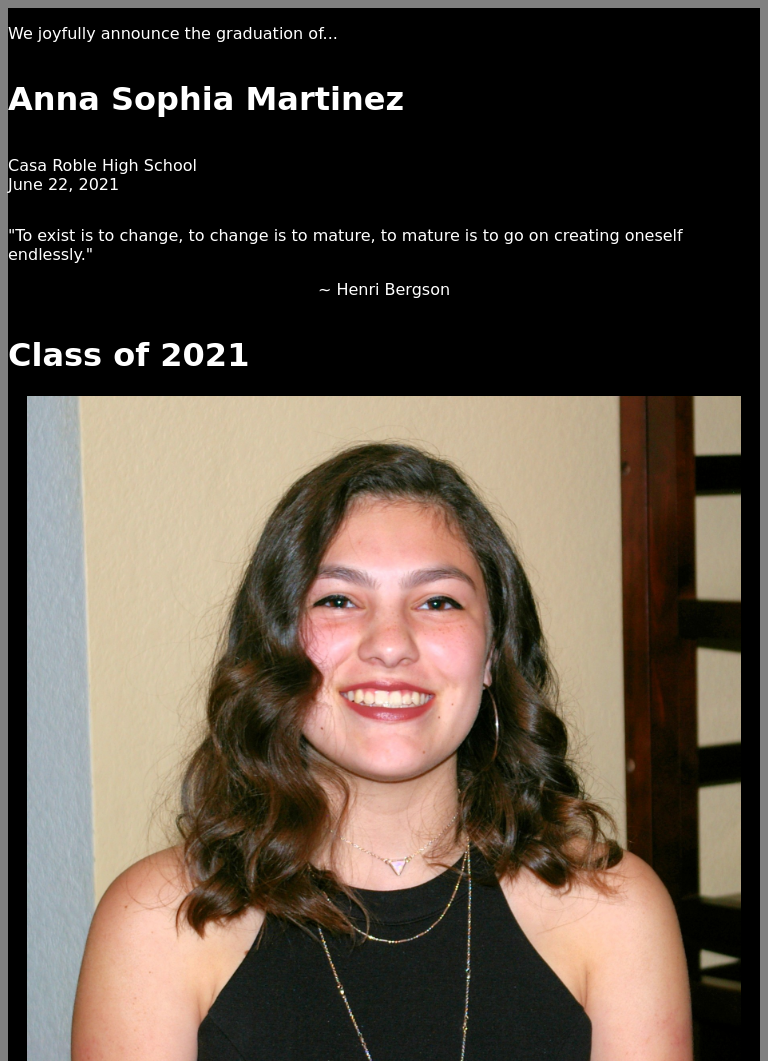
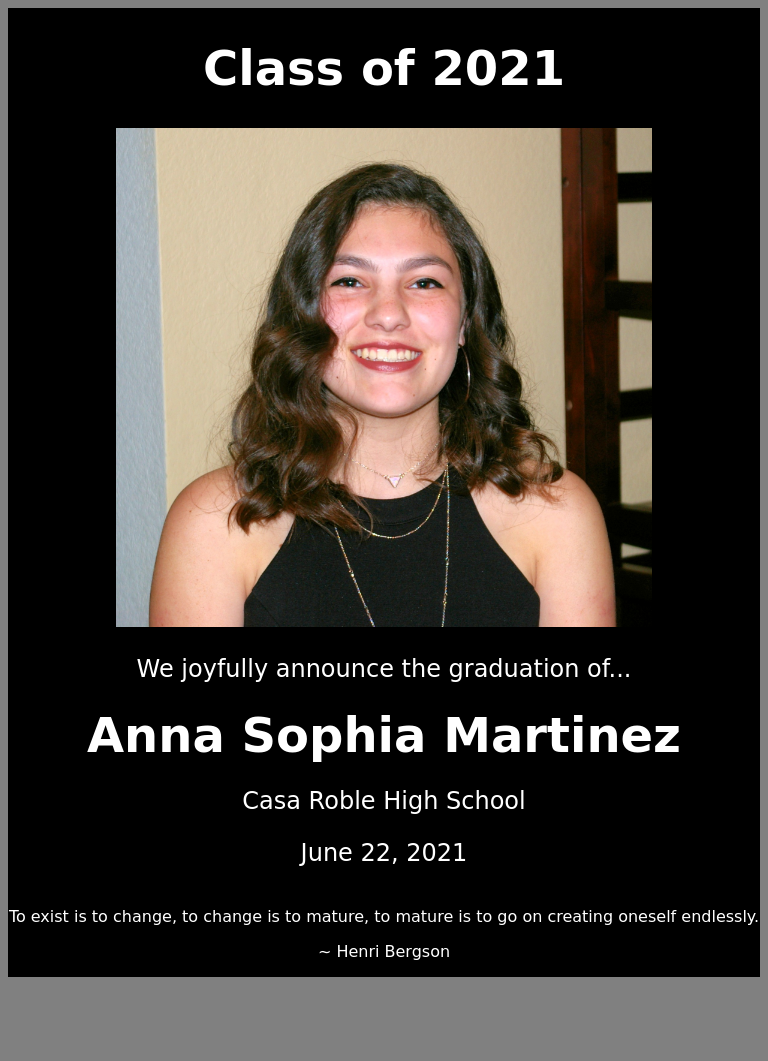
Before and after one commit to onthebutton72/hsGraduation, a website: page src/index.html in a window 768 px wide. Shown: the top 1061 px of the page. After the commit the page ends 985 px from the top, so only its background shows below. Drawn offline with Linux system fonts and the light colour scheme.

Commit message:
mid sized responsive design

```diff
--- a/src/css/style.css
+++ b/src/css/style.css
@@ -15,45 +15,38 @@ body {
 /* headshot */
 .box-1 {
     width:100%;
-    flex:1;
     order:1;
 }
 
 /* class */
 .box-2 {
     width:100%;
-    flex:1;
     order:2;
 }
 
 /* annoucement */
 .box-3 {
     width:100%;
-    flex:1;
 }
 
 /* name */
 .box-4 {
     width:100%;
-    flex:1;
 }
 
 /* school */
 .box-5 {
     width:100%;
-    flex:1;
 }
 
 /* quote */
 .box-6 {
     width:100%;
-    flex:1;
 }
 
 /* all text */
 .box-7 {
     width:100%;
-    flex:1;
 }
 
 .container-1 {
@@ -124,45 +117,88 @@ body {
 @media only screen and (min-width: 421px) and (max-width: 767px) {
     /* headshot */
     .box-1 img {
-        width:85vh;
+        width:96vh;
         padding-top:2.5%;
-        padding-bottom:2.5%;
     }
 
-    /* class */
-    .box-2 {
-        display:none;
-    }
-
-    /* annoucement */
-    .box-3 {
-        display:none;
-    }
-
-    /* name */
-    .box-4 {
-        display:none;
-    }
-
-    /* school */
-    .box-5 {
-        display:none;
-    }
-
-    /* quote */
-    .box-6 {
+    /* hide boxes */
+    .box-2, .box-3, .box-4, .box-5, .box-6 {
         display:none;
     }
 
     /* all text */
     .box-7 {
         order:7;
+    }
 
+    #myClass-ls, #myName-ls {
+        margin-left: -20vh;
+    }
+
+    #myAnnoucement-ls, #mySchool-ls, #myGradDate-ls {
+        margin-top: -5vh;
+        margin-left:3vh;
+    }
+
+    #myQuote-ls, #myAuthor-ls {
+        text-align:center;
+        font-size: 90%;
+        margin-left:3vh;
     }
 
     .container-1 {
         flex-direction: row;
-        margin-top:3%;
-        width:52%;
+        margin-top:2%;
     }
 }
+
+@media only screen and (min-width: 768px) and (max-width: 900px) {
+        /* headshot */
+        .box-1 {
+            order:2;
+            width: 75%;
+            margin-left: auto;
+            margin-right:auto;
+        }
+
+        /* class */
+        .box-2 {
+            order:1;
+            font-size:150%;
+            text-align:center;
+        }
+
+        /* annoucement */
+        .box-3 {
+            order:3;
+            font-size:150%;
+            text-align: center;
+            margin-bottom: -4vh;
+        }
+
+        /* name */
+        .box-4 {
+            order:4;
+            font-size:150%;
+            text-align:center;
+            margin-bottom: -4vh;
+           }
+
+        /* school */
+        .box-5 {
+            order:5;
+            font-size:150%;
+            text-align:center;
+        }
+
+        /* quote */
+        .box-6 {
+            order:6;
+            text-align:center;
+        }
+
+        /* all text */
+        .box-7 {
+            display:none;
+        }
+    }
--- a/src/index.html
+++ b/src/index.html
@@ -17,33 +17,31 @@
       <img src="img/head-shot.jpg" alt="Headshot">
     </div>
     <div class="box-2">
-      <h1 class="title">Class of 2021</h1>
+      <h1 class="title" id="myClass"></h1>
     </div>
     <div class="box-3">
-        <p>
-          We joyfully announce the graduation of...
-        </p>
+        <p id="myAnnoucement"></p>
     </div>
     <div class="box-4">
-      <h1 class="title">Anna Sophia Martinez</h1>
+      <h1 class="title" id="myName">
+      </h1>
     </div>
     <div class="box-5">
-      <p>Casa Roble High School
-        <br>June 22, 2021
-      </p>
+      <p id="mySchool"></p>
+      <p id="myGradDate"></p>
     </div>
     <div class="box-6">
-      <p>
-        "To exist is to change, to change is to mature, to mature is to go on creating oneself endlessly."
-      </p>
-      <p class='author'>
-        ~ Henri Bergson
-      </p>
+      <p id=myQuote></p>
+      <p class="author" id="myAuthor"></p>
     </div>
       <div class="box-7">
-        <h1 class="title">
-          Class of 2021
-        </h1>
+        <h1 class="title" id="myClass-ls"></h1>
+        <p id="myAnnoucement-ls"></p>
+        <h1 class="title" id="myName-ls"></h1>
+        <p id="mySchool-ls"></p>
+        <p id="myGradDate-ls"></p>
+        <p id="myQuote-ls"></p>
+        <p id="myAuthor-ls"></p>
       </div>
     </div>
   </div>
--- a/src/js/main.js
+++ b/src/js/main.js
@@ -1,2 +1,27 @@
-var background = 6;
-console.log(background);
+const myClass = "Class of 2021";
+document.getElementById("myClass").innerHTML = myClass;
+document.getElementById("myClass-ls").innerHTML = myClass;
+
+const myAnnoucement = "We joyfully announce the graduation of...";
+document.getElementById("myAnnoucement").innerHTML = myAnnoucement;
+document.getElementById("myAnnoucement-ls").innerHTML = myAnnoucement;
+
+const myName = "Anna Sophia Martinez";
+document.getElementById("myName").innerHTML = myName;
+document.getElementById("myName-ls").innerHTML = myName;
+
+const mySchool = "Casa Roble High School";
+document.getElementById("mySchool").innerHTML = mySchool;
+document.getElementById("mySchool-ls").innerHTML = mySchool;
+
+const myGradDate = "June 22, 2021";
+document.getElementById("myGradDate").innerHTML = myGradDate;
+document.getElementById("myGradDate-ls").innerHTML = myGradDate;
+
+const myQuote = "To exist is to change, to change is to mature, to mature is to go on creating oneself endlessly.";
+document.getElementById("myQuote").innerHTML = myQuote;
+document.getElementById("myQuote-ls").innerHTML = myQuote;
+
+const myAuthor = "~ Henri Bergson";
+document.getElementById("myAuthor").innerHTML = myAuthor;
+document.getElementById("myAuthor-ls").innerHTML = myAuthor;
```
Also changed, not shown: dist/css/style.css, dist/img/hs-logo.jpg (added), dist/index.html, dist/js/main.js, src/img/hs-logo.jpg (added).
